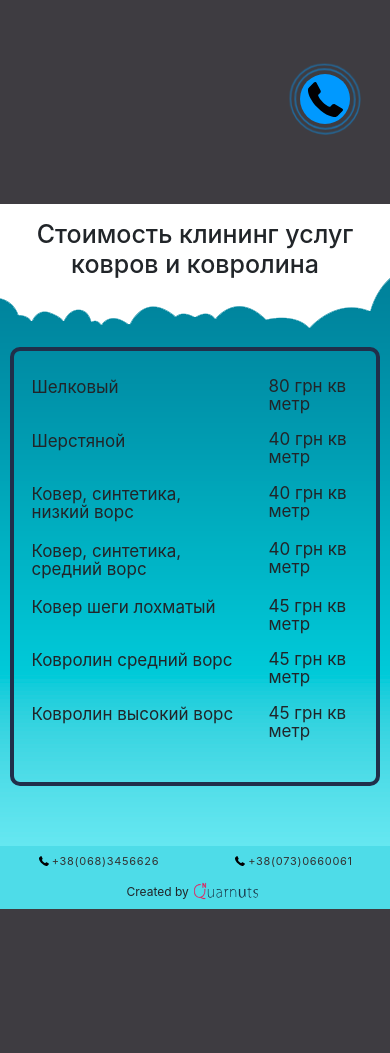
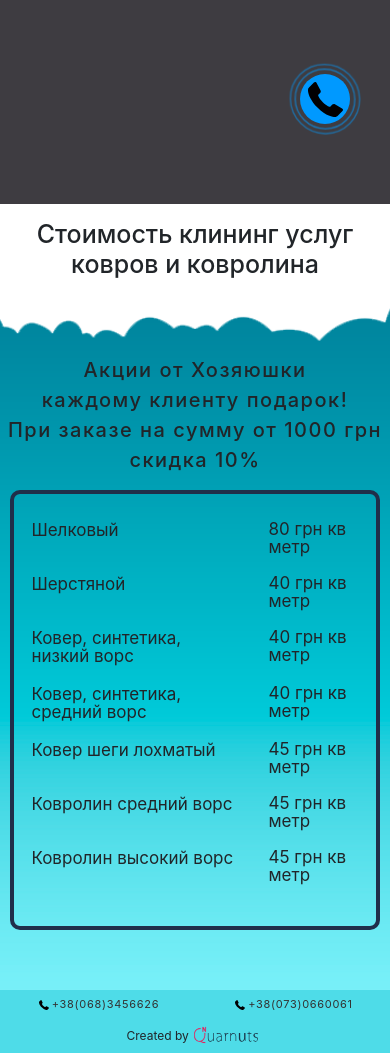
Before and after one commit to markxploder/hozyaushka, a Django app: page /carpet/ in a window 390 px wide. Shown: the part 640-1693 px from the top of the page. Before the commit the page ends 1549 px from the top, so only its background shows below. Run offline with Django 3.2, Linux system fonts and the light colour scheme; some libraries are stand-ins or nearby versions.

Commit message:
sales added

```diff
--- a/hoz/static/css/carpet.css
+++ b/hoz/static/css/carpet.css
@@ -1,6 +1,7 @@
 #carpet-second-screen {
   height: 100%;
   background: url(../img/foam_.png);
+  background-size: auto 110%;
   background-position: top;
   background-repeat: no-repeat;
   display: flex;
@@ -28,9 +29,22 @@
   padding: 1%;
 }
 
+.caption-light h4 {
+    font-size: 36px;
+    font-weight: 500;
+    line-height: 1.5;
+    text-align: center;
+    letter-spacing: 1.5px;
+    padding: 2% 0 2% 0;
+}
+
 @media only screen and (min-width: 320px) and (max-width : 480px) {
   #carpet-second-screen {
     padding-bottom: 70px;
+  }
+
+  .caption-light h4 {
+    font-size: 20px;
   }
 
   .carpet-table {
--- a/hoz/templates/hoz/carpet.html
+++ b/hoz/templates/hoz/carpet.html
@@ -99,6 +99,11 @@
     </div>
     <div id="carpet-second-screen">
       <h3>Стоимость клининг услуг ковров и ковролина</h3>
+      <div class="caption-light">
+        <h4>Акции от Хозяюшки<br>
+          <span>каждому клиенту подарок!</span><br>
+          При заказе на сумму от 1000 грн скидка 10%</h4>
+      </div>
       <div class="carpet-table">
         <div class="row">
           <div class="col-8">
--- a/hoz/templates/hoz/furniture.html
+++ b/hoz/templates/hoz/furniture.html
@@ -92,6 +92,11 @@
     </div>
     <div id="furniture-second-screen">
       <h3>Стоимость клининг услуг мягкой мебели</h3>
+      <div class="caption-light">
+        <h4>Акции от Хозяюшки<br>
+          <span>каждому клиенту подарок!</span><br>
+          При заказе на сумму от 1000 грн скидка 10%</h4>
+      </div>
         <div class="furniture-table">
           <div class="row">
             <div class="col">
--- a/hoz/templates/hoz/mattress.html
+++ b/hoz/templates/hoz/mattress.html
@@ -94,6 +94,11 @@
   </div>
   <div id="mattress-second-screen">
     <h3>Стоимость клининг услуг матрасов</h3>
+    <div class="caption-light">
+      <h4>Акции от Хозяюшки<br>
+        <span>каждому клиенту подарок!</span><br>
+        При заказе на сумму от 1000 грн скидка 10%</h4>
+    </div>
     <div class="mattress-table">
       <div class="row">
         <div class="col-8">
```
Also changed, not shown: hoz/static/css/furniture.css (+13 -0 lines), hoz/static/css/mattress.css (+14 -0 lines).
